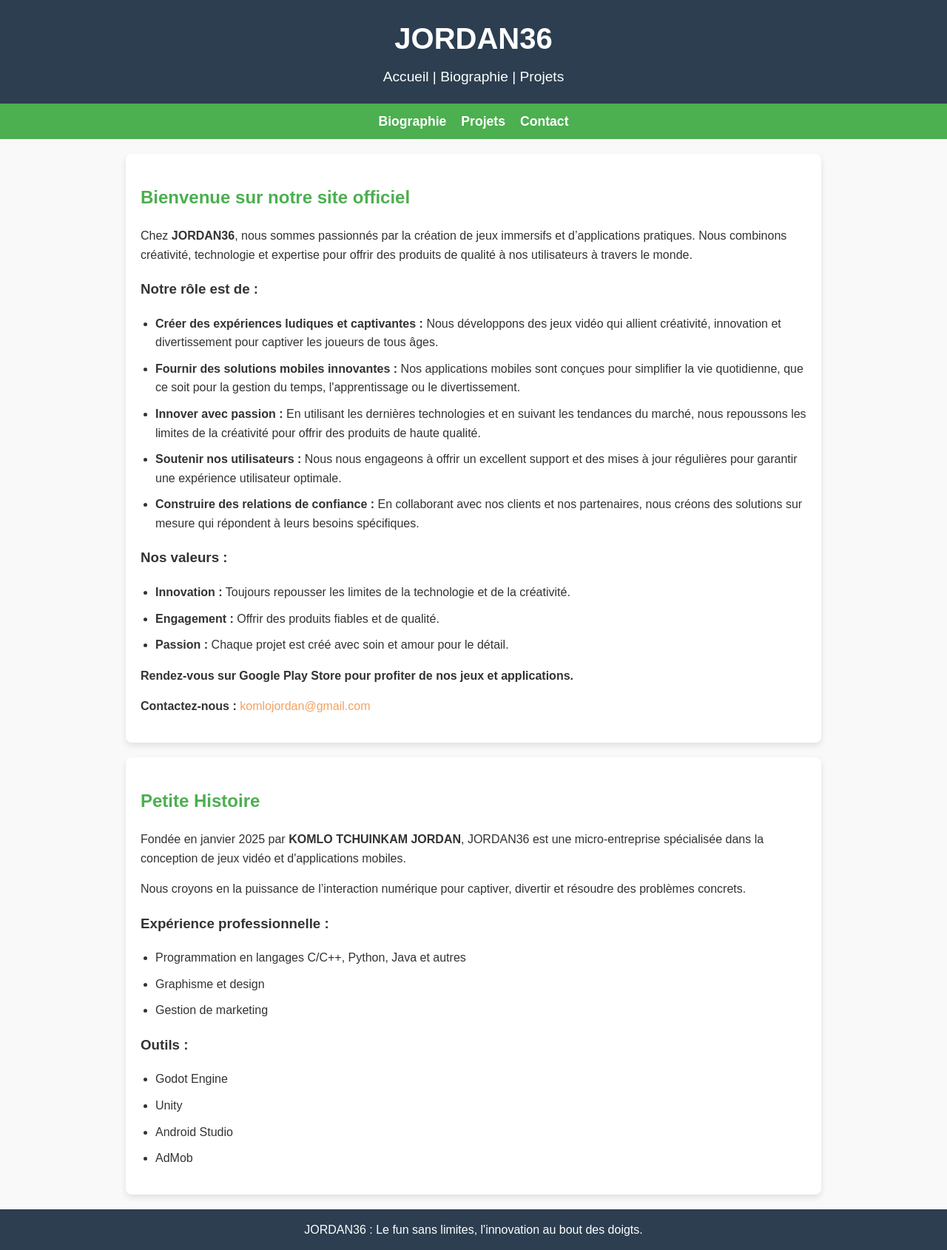
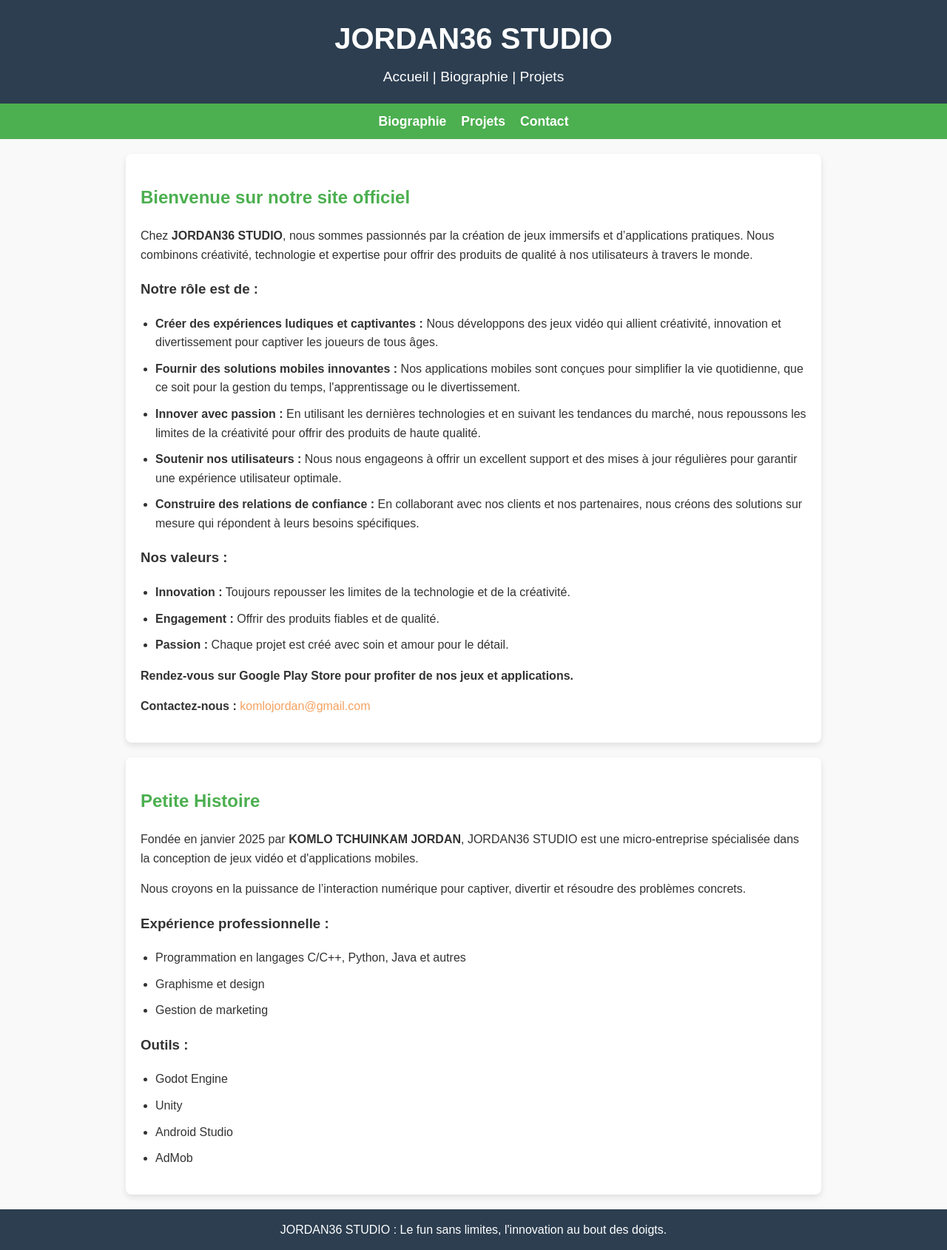
Before and after one commit to jordan-36/jeux, a plain HTML site: page index.html in a window 1280 px wide. Shown: the whole page at 74% size. Drawn offline with Linux system fonts and the light colour scheme.

Commit message:
Update index.html

```diff
--- a/index.html
+++ b/index.html
@@ -5,7 +5,7 @@
     <meta name="google-site-verification" content="6SBPURf3b64BIibkbz1p2Ir-JG2uPcgGFiQ912_0tjw" />
     <meta name="google-site-verification" content="6SBPURf3b64BIibkbz1p2Ir-JG2uPcgGFiQ912_0tjw" />
     <meta name="viewport" content="width=device-width, initial-scale=1.0">
-    <title>JORDAN36 - Bienvenue</title>
+    <title>JORDAN36 STUDIO - Bienvenue</title>
     <style>
         :root {
             --primary-color: #4CAF50; /* Vert principal */
@@ -107,7 +107,7 @@
 </head>
 <body>
     <header>
-        <h1>JORDAN36</h1>
+        <h1>JORDAN36 STUDIO</h1>
         <p>Accueil | Biographie | Projets</p>
     </header>
 
@@ -120,7 +120,7 @@
     <section>
         <h2>Bienvenue sur notre site officiel</h2>
         <p>
-            Chez <strong>JORDAN36</strong>, nous sommes passionnés par la création de jeux immersifs et d’applications pratiques. Nous combinons créativité, technologie et expertise pour offrir des produits de qualité à nos utilisateurs à travers le monde.
+            Chez <strong>JORDAN36 STUDIO</strong>, nous sommes passionnés par la création de jeux immersifs et d’applications pratiques. Nous combinons créativité, technologie et expertise pour offrir des produits de qualité à nos utilisateurs à travers le monde.
         </p>
         <h3>Notre rôle est de :</h3>
         <ul>
@@ -147,7 +147,7 @@
     <section>
         <h2 id="biographie">Petite Histoire</h2>
         <p>
-            Fondée en janvier 2025 par <strong>KOMLO TCHUINKAM JORDAN</strong>, JORDAN36 est une micro-entreprise spécialisée dans la conception de jeux vidéo et d'applications mobiles.
+            Fondée en janvier 2025 par <strong>KOMLO TCHUINKAM JORDAN</strong>, JORDAN36 STUDIO est une micro-entreprise spécialisée dans la conception de jeux vidéo et d'applications mobiles.
         </p>
         <p>
             Nous croyons en la puissance de l’interaction numérique pour captiver, divertir et résoudre des problèmes concrets.
@@ -168,7 +168,7 @@
     </section>
 
     <footer>
-        <p>JORDAN36 : Le fun sans limites, l'innovation au bout des doigts.</p>
+        <p>JORDAN36 STUDIO : Le fun sans limites, l'innovation au bout des doigts.</p>
     </footer>
 </body>
 </html>
```
